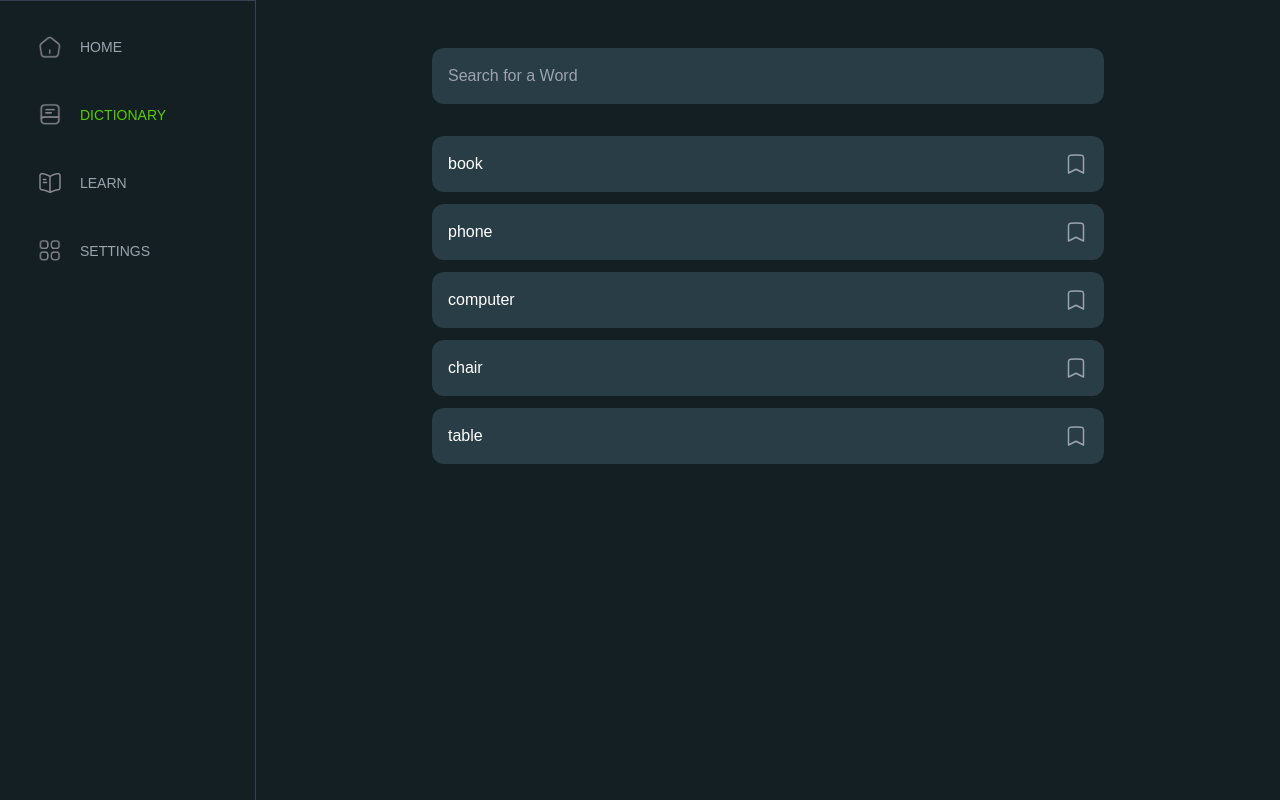
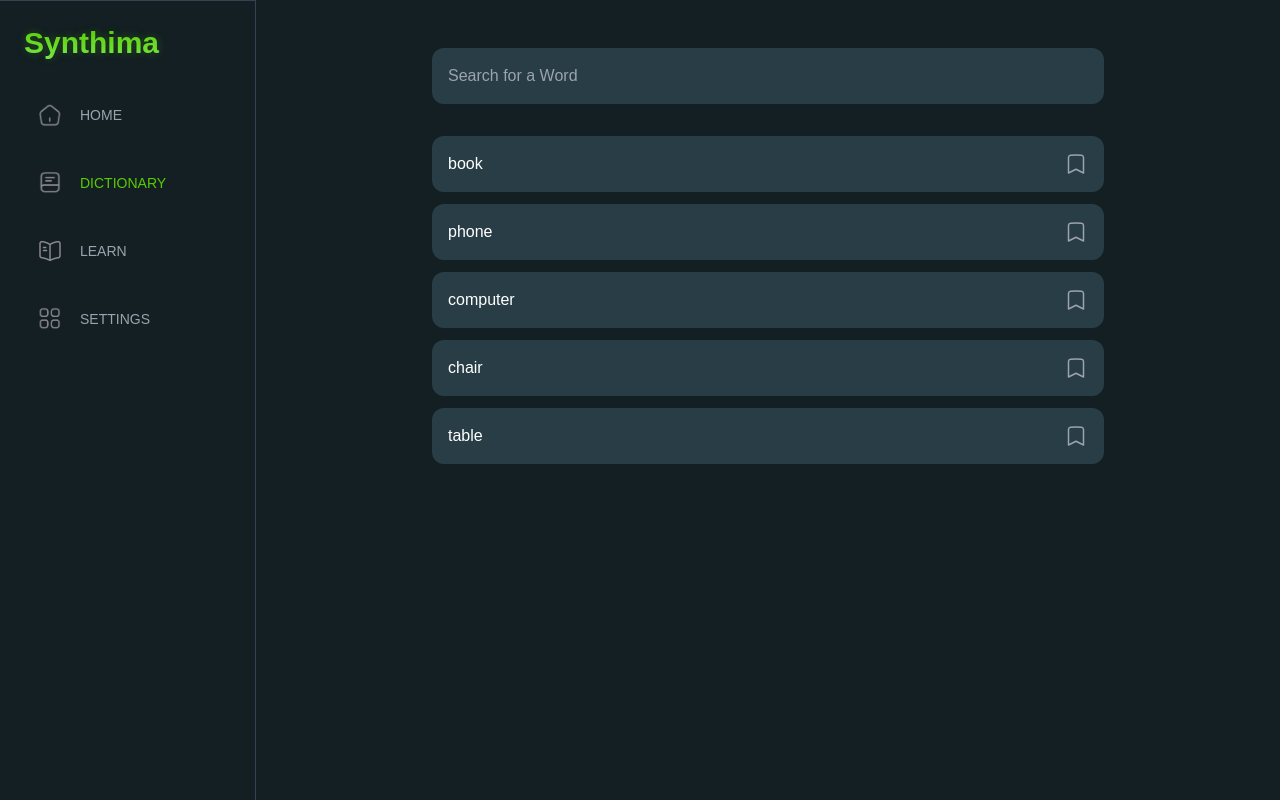
Before and after one commit to SeifEldin15/Sign-Language-Website, a React (Vite) app: page /dictionary/objects in a window 1280 px wide. Built offline with nearby package versions, Linux system fonts and the light colour scheme.

Commit message:
Logo test

```diff
--- a/src/Global.css
+++ b/src/Global.css
@@ -4,6 +4,16 @@
 
 @import url('https://fonts.googleapis.com/css2?family=Cairo:wght@200;300;400;500;600;700;800;900&display=swap');
 @import url('https://fonts.googleapis.com/css2?family=Oxanium:wght@400;500;600;700&display=swap');
+
+@font-face {
+    font-family: "Feather Bold";
+    src: url("https://db.onlinewebfonts.com/t/14936bb7a4b6575fd2eee80a3ab52cc2.eot");
+    src: url("https://db.onlinewebfonts.com/t/14936bb7a4b6575fd2eee80a3ab52cc2.eot?#iefix")format("embedded-opentype"),
+    url("https://db.onlinewebfonts.com/t/14936bb7a4b6575fd2eee80a3ab52cc2.woff2")format("woff2"),
+    url("https://db.onlinewebfonts.com/t/14936bb7a4b6575fd2eee80a3ab52cc2.woff")format("woff"),
+    url("https://db.onlinewebfonts.com/t/14936bb7a4b6575fd2eee80a3ab52cc2.ttf")format("truetype"),
+    url("https://db.onlinewebfonts.com/t/14936bb7a4b6575fd2eee80a3ab52cc2.svg#Feather Bold")format("svg");
+}
 
 body {
     font-family: 'Cairo', sans-serif;
@@ -21,3 +31,13 @@ body {
 .transition-border {
   transition: border-color 300ms;
 }
+
+.logo-glow {
+  background: linear-gradient(180deg, #58cc02 0%, #7deb4e 100%);
+  -webkit-background-clip: text;
+  background-clip: text;
+  color: transparent;
+  text-shadow:
+    0 0 10px rgba(88, 204, 2, 0.2),
+    0 0 15px rgba(125, 235, 78, 0.1);
+}
--- a/src/components/Sidebar.jsx
+++ b/src/components/Sidebar.jsx
@@ -17,6 +17,10 @@ const Sidebar = () => {
 
   return (
     <div className="md:h-screen md:w-64 w-full bg-[#141F23] md:p-6 p-3 border-t md:border-r border-gray-700">
+      <div className="mb-8 hidden md:block">
+        <h1 className="logo-glow text-3xl font-extrabold font-['Feather Bold']">Synthima</h1>
+      </div>
+
       <nav>
         <ul className="md:space-y-6 flex md:flex-col justify-around md:justify-start">
           {menuItems.map((item, index) => {
```
